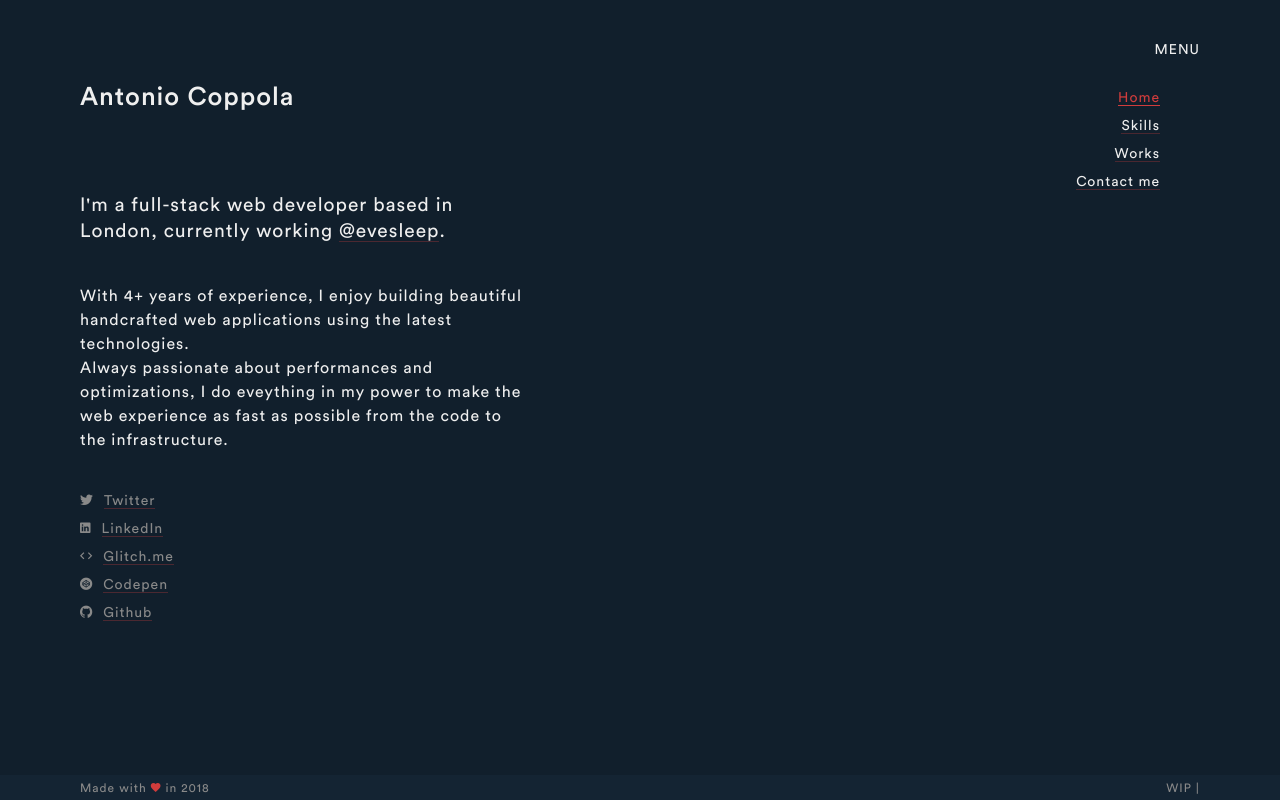
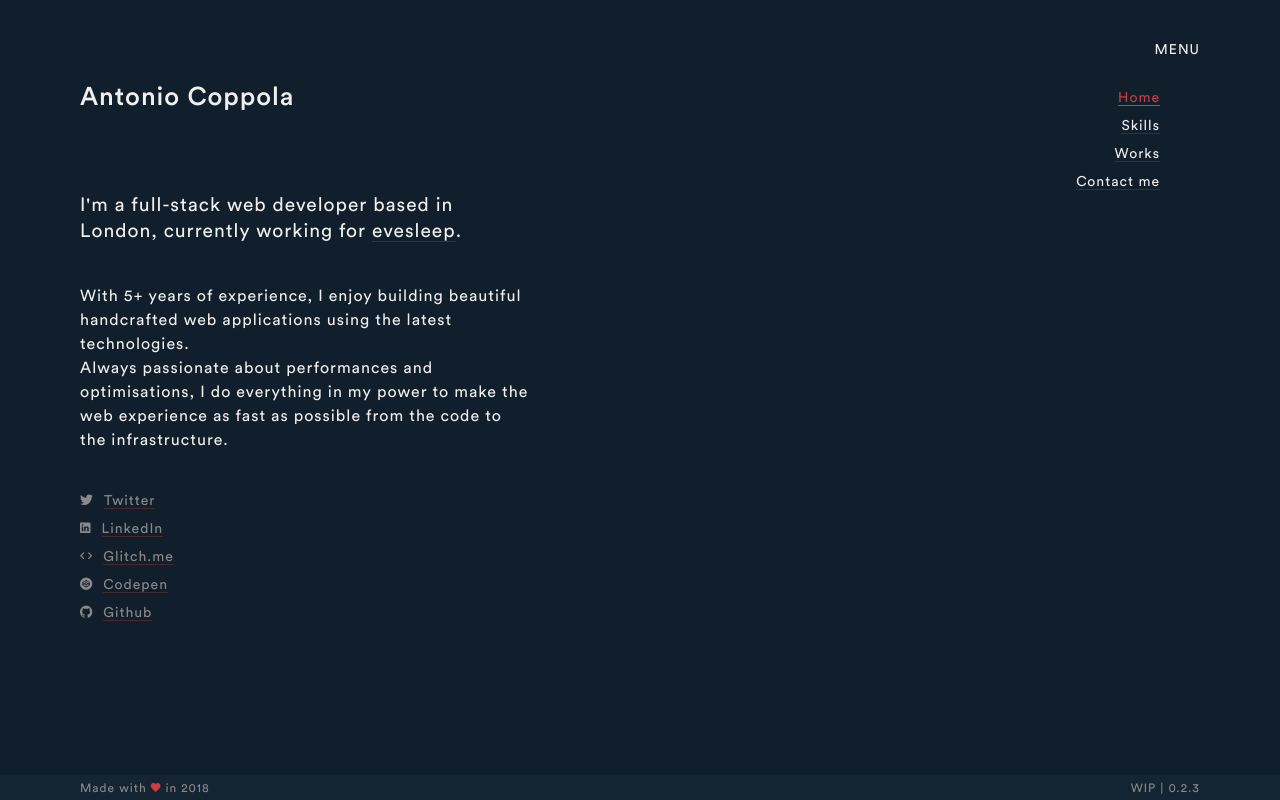
Before and after one commit to cuppilekkia/cuppilekkia-personal, a Vue app: page / in a window 1280 px wide. Built offline with nearby package versions, Linux system fonts and the light colour scheme.

Commit message:
updated years and typos

```diff
--- a/package.json
+++ b/package.json
@@ -1,6 +1,6 @@
 {
   "name": "antonio-coppola.com",
-  "version": "0.2.2",
+  "version": "0.2.3",
   "description": "Antonio Coppola personal website",
   "author": {
     "email": "coppola.ant@gmail.com",
--- a/public/version.js
+++ b/public/version.js
@@ -1 +1 @@
-window.version = '';
+window.version = '0.2.3';
--- a/src/data/works.js
+++ b/src/data/works.js
@@ -12,8 +12,8 @@ export default [
     role: 'Development team member',
     design: 'Eve Sleep',
     image: 'eve.jpg',
-    link: 'https://www.evemattress.co.uk/',
-    year: '2017 &#8674 2018 &#8674'
+    link: 'https://www.evesleep.co.uk/',
+    year: '2017 &#8674 2018 &#8674 2019 &#8674'
   },
   {
     title: 'Youmanity',
@@ -28,7 +28,7 @@ export default [
     design: 'Brainpull',
     image: 'youmanity.jpg',
     link: 'https://www.youmanity.today/',
-    year: '2017 &#8674 2018 &#8674'
+    year: '2017 &#8674 2018 &#8674 2019 &#8674'
   },
   {
     title: 'Frisino',
--- a/src/views/Home.vue
+++ b/src/views/Home.vue
@@ -7,11 +7,11 @@
                     Antonio Coppola
                 </TitleBig>
                 <Subtitle>
-                    I'm a full-stack web developer based in London, currently working <a href="//evemattress.co.uk" target="_blank" rel="noopener"> @evesleep</a>.
+                    I'm a full-stack web developer based in London, currently working for <a href="//www.evesleep.co.uk" target="_blank" rel="noopener">evesleep</a>.
                 </Subtitle>
             </div>
             <Paragraph>
-                With 4+ years of experience, I enjoy building beautiful handcrafted web applications using the latest technologies. <br>Always passionate about performances and optimizations, I do eveything in my power to make the web experience as fast as possible from the code to the infrastructure.
+                With 5+ years of experience, I enjoy building beautiful handcrafted web applications using the latest technologies. <br>Always passionate about performances and optimisations, I do everything in my power to make the web experience as fast as possible from the code to the infrastructure.
             </Paragraph>
         </section>
         <section class="contact-links">
```
